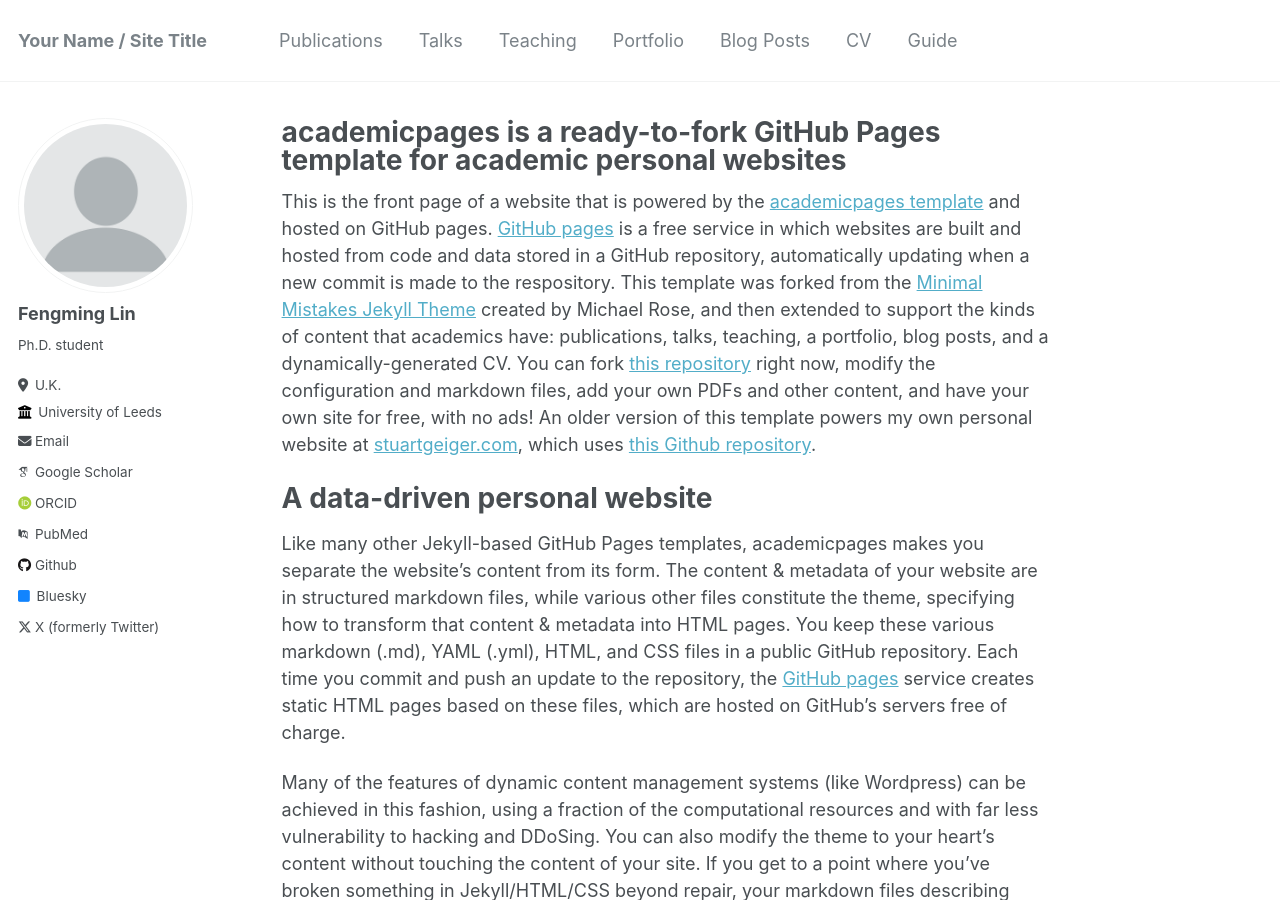
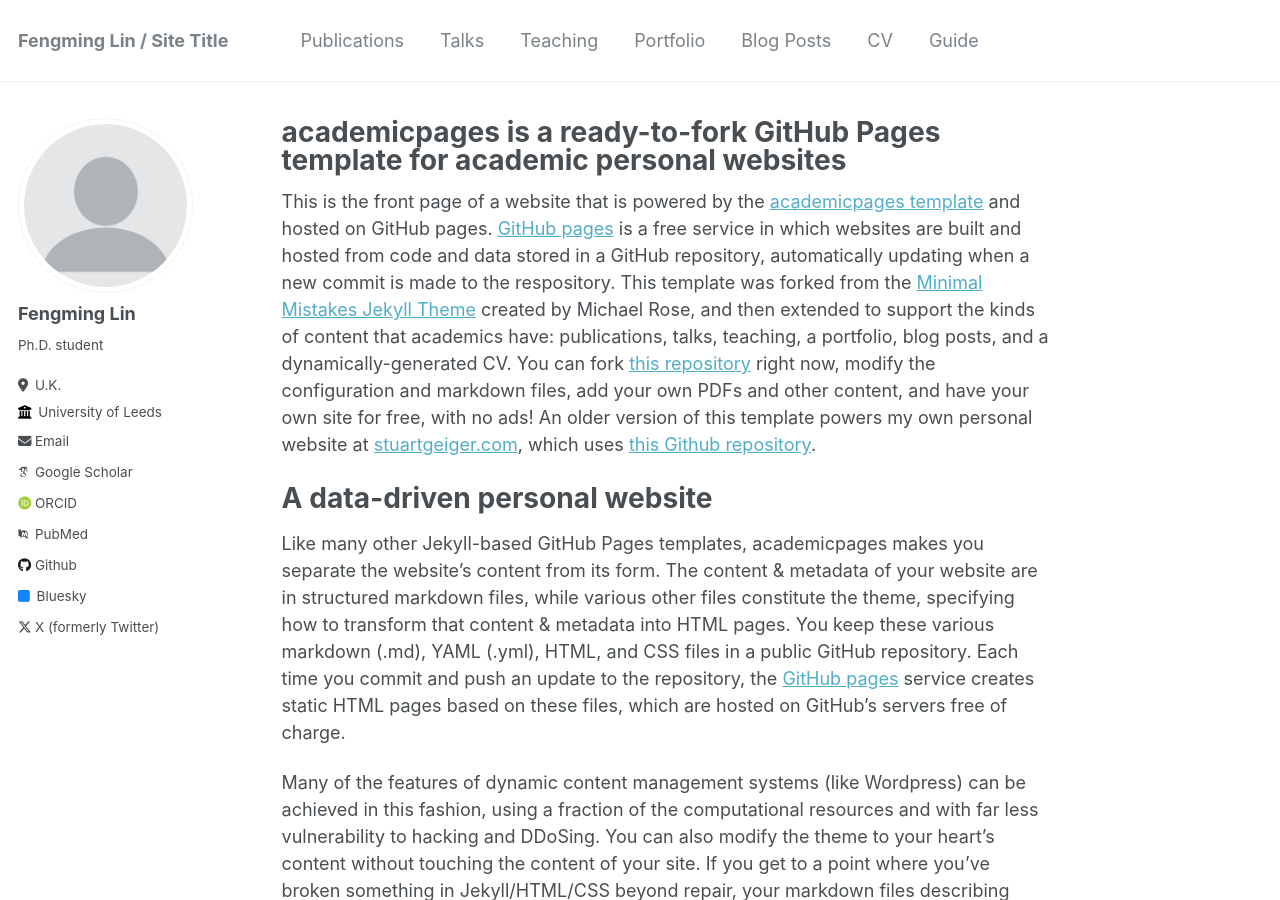
Before and after one commit to fmlinks/fmlinks.github.io, a Jekyll site: the page built from _pages/about.md, in a window 1280 px wide and 900 px high. Built offline with Jekyll 4.4.1, drawn with Linux system fonts in a browser that asks for light colours; some web fonts are replaced.

Commit message:
Update _config.yml

```diff
--- a/_config.yml
+++ b/_config.yml
@@ -8,7 +8,7 @@
 
 # Basic Site Settings
 locale                   : "en-US"
-title                    : "Your Name / Site Title"
+title                    : "Fengming Lin / Site Title"
 title_separator          : "-"
 name                     : &name "Fengming Lin"
 description              : &description "Hello there! I'm Fengming Lin
@@ -16,7 +16,7 @@
 My research is at the exciting crossroads of Machine Learning, Computer Vision, and Medical Image Analysis.  This journey in academia began at Shandong University (China, Project 985, Project 211), where I received my B.S. in Communication Engineering and M.S. in Electronics and Communication Engineering, focusing on signals and systems, and the application of deep learning in medical image analysis."
 url                      : https://academicpages.github.io # the base hostname & protocol for your site e.g. "https://mmistakes.github.io"
 baseurl                  : "" # the subpath of your site, e.g. "/blog"
-repository               : "academicpages/academicpages.github.io"
+repository               : "fmlinks/fmlinks.github.io"
 
 # Site Author - The following control what appear as part of the author content on the side bar.
 #               If a field is blank the icon and link will not appear, otherwise it will be shown.
```
